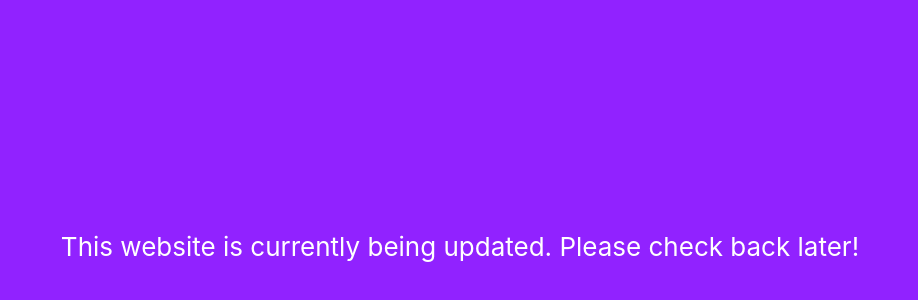
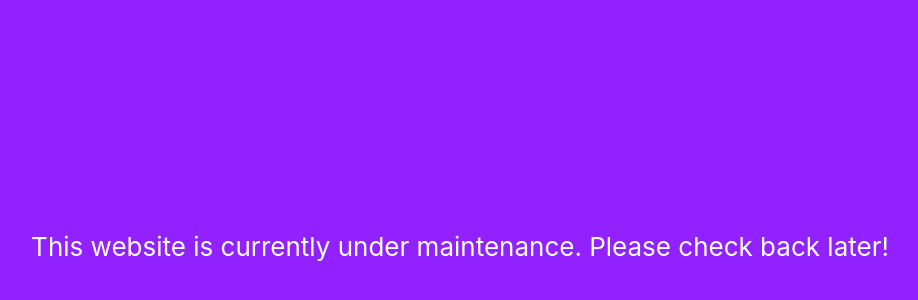
Before and after one commit to kyle1373/kyle1373.github.io, a React (Create React App) app: page / in a window 1280 px wide. Shown: the part 154-454 px from the top of the page, without its empty margins (180-1098 px from the left). Built offline with nearby package versions, Linux system fonts and the light colour scheme.

Commit message:
Updated text

```diff
--- a/src/App.js
+++ b/src/App.js
@@ -6,7 +6,7 @@ function App() {
     <div className="App">
       <header className="App-header">
         <p>
-          This website is currently being updated. Please check back later!
+          This website is currently under maintenance. Please check back later!
         </p>
       </header>
     </div>
```
